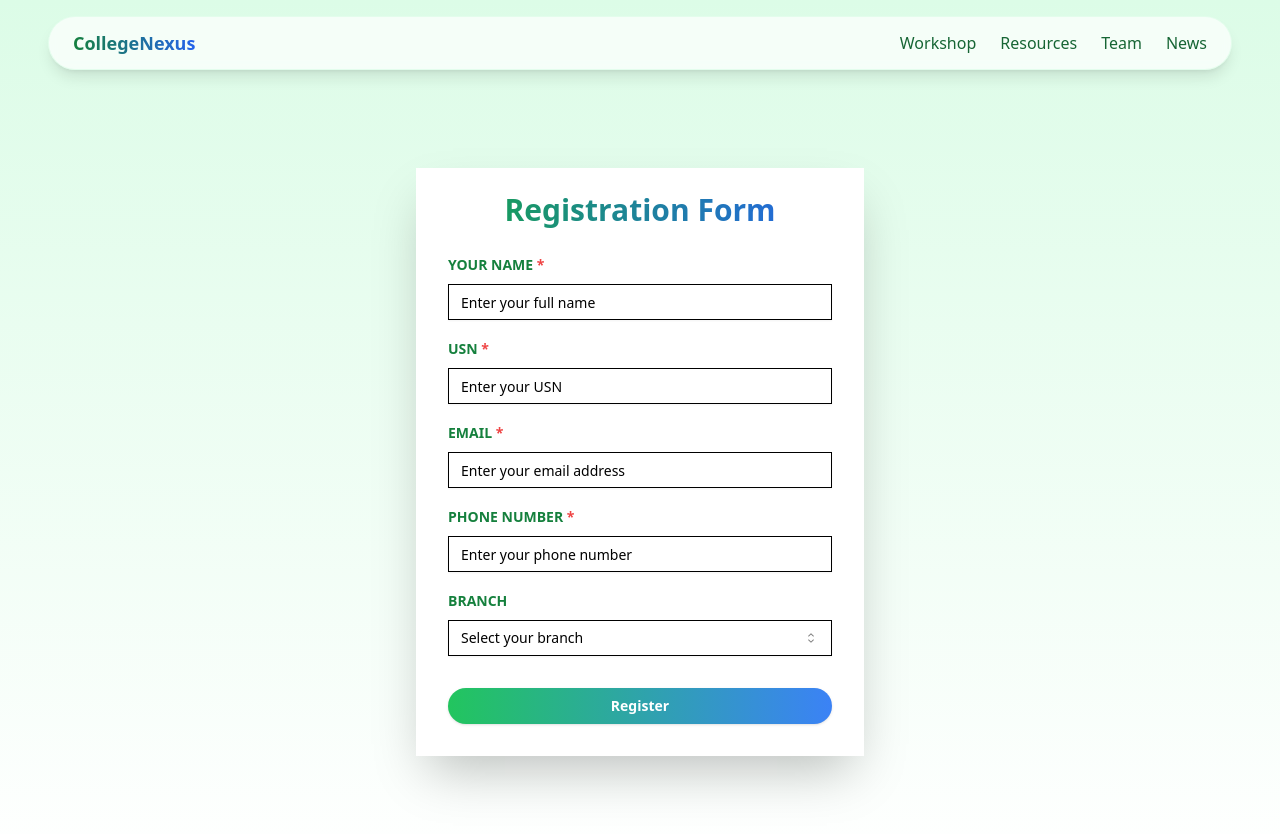
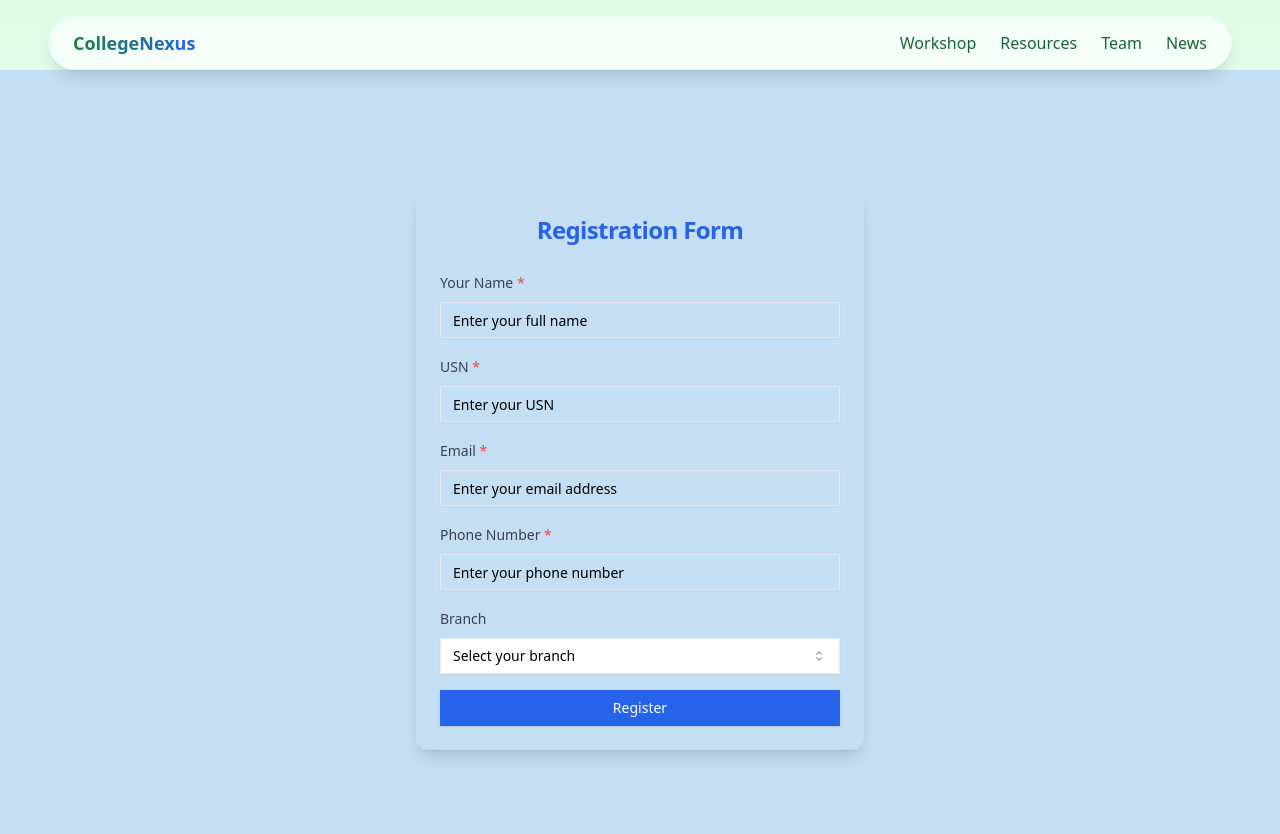
Before and after one commit to himanshuraimau/college-nexus, a Next.js app: page /workshop/register in a window 1280 px wide. Shown: the top 834 px of the page. Built offline with nearby package versions, Linux system fonts and the light colour scheme; a web font is replaced by a local one.

Commit message:
fix the form

```diff
--- a/src/components/SelectForm.tsx
+++ b/src/components/SelectForm.tsx
@@ -1,113 +1,162 @@
-"use client";
+"use client"
 
-import { useState } from 'react';
-import { Leaf, ChevronDown } from 'lucide-react';
+import { useState } from "react"
+import { Leaf } from "lucide-react"
+import { Button } from "@/components/ui/button"
+import { Input } from "@/components/ui/input"
+import { Label } from "@/components/ui/label"
+import {
+  Select,
+  SelectContent,
+  SelectItem,
+  SelectTrigger,
+  SelectValue,
+} from "@/components/ui/select"
+import { Card, CardContent, CardHeader, CardTitle } from "@/components/ui/card"
 
-interface FormData {
-    year: string;
-    branch: string;
-    semester: string;
+export default function Component() {
+  const [formData, setFormData] = useState({
+    name: "",
+    usn: "",
+    email: "",
+    phone: "",
+    branch: "",
+  })
+
+  const handleChange = (e: React.ChangeEvent<HTMLInputElement>) => {
+    const { name, value } = e.target
+    setFormData((prevData) => ({
+      ...prevData,
+      [name]: value,
+    }))
   }
 
-interface SelectFormProps {
-    onSubmit: (formData: FormData) => void;
+  const handleBranchChange = (value: string) => {
+    setFormData((prevData) => ({
+      ...prevData,
+      branch: value,
+    }))
   }
 
-const SelectForm: React.FC<SelectFormProps> = ({ onSubmit }) => {
-    const [year, setYear] = useState<string>('');
-    const [branch, setBranch] = useState<string>('');
-    const [semester, setSemester] = useState<string>('');
-
-    const getSemesters = () => {
-        switch (year) {
-            case '1': return [1, 2];
-            case '2': return [3, 4];
-            case '3': return [5, 6];
-            case '4': return [7, 8];
-            default: return [];
+  const handleSubmit = (e: React.FormEvent) => {
+    e.preventDefault()
+    console.log("Form submitted:", formData)
   }
-    };
-
-    const handleSubmit = async (e: React.FormEvent) => {
-        e.preventDefault();
-        onSubmit({ year, branch, semester });
-    };
-
-    const semesters = getSemesters();
 
   return (
     <div className="flex items-center justify-center w-full max-w-md mx-auto">
-            <form onSubmit={handleSubmit} className="flex flex-col p-8 shadow-xl w-full space-y-6 rounded-2xl bg-white/80 backdrop-blur-sm">
-                <h2 className="text-3xl font-bold mb-6 text-center text-green-700 flex items-center justify-center">
+      <Card className="w-full shadow-xl bg-white/80 backdrop-blur-sm">
+        <CardHeader>
+          <CardTitle className="text-3xl font-bold text-center text-green-700 flex items-center justify-center">
             <Leaf className="w-8 h-8 mr-2 text-green-600" />
-                    Select Your Resources
-                </h2>
+            Registration Form
+          </CardTitle>
+        </CardHeader>
+        <CardContent>
+          <form onSubmit={handleSubmit} className="space-y-6">
+            <div className="space-y-4">
+              <div>
+                <Label htmlFor="name" className="text-sm font-medium text-green-700">
+                  Your Name <span className="text-red-500">*</span>
+                </Label>
+                <Input
+                  type="text"
+                  id="name"
+                  name="name"
+                  value={formData.name}
+                  onChange={handleChange}
+                  required
+                  className="w-full p-4 border-green-300 rounded-xl bg-green-50 hover:bg-green-100 text-green-900 focus:ring-2 focus:ring-green-500 transition-all duration-200"
+                  placeholder="Enter your full name"
+                />
+              </div>
 
-                {['year', 'branch', 'semester'].map((field) => (
-                    <div key={field} className="relative">
-                        <select
-                            className="appearance-none w-full p-4 border border-green-300 rounded-xl focus:outline-none focus:ring-2 focus:ring-green-500 bg-green-50 transition-all duration-200 hover:bg-green-100 text-green-900"
-                            value={field === 'year' ? year : field === 'branch' ? branch : semester}
-                            onChange={(e) => {
-                                if (field === 'year') setYear(e.target.value);
-                                else if (field === 'branch') setBranch(e.target.value);
-                                else setSemester(e.target.value);
-                            }}
+              <div>
+                <Label htmlFor="usn" className="text-sm font-medium text-green-700">
+                  USN <span className="text-red-500">*</span>
+                </Label>
+                <Input
+                  type="text"
+                  id="usn"
+                  name="usn"
+                  value={formData.usn}
+                  onChange={handleChange}
                   required
-                        >
-                            <option value="">Select {field.charAt(0).toUpperCase() + field.slice(1)}</option>
-                            {field === 'year' && ['1st Year', '2nd Year', '3rd Year', '4th Year'].map((yr, index) => (
-                                <option key={index} value={index + 1}>{yr}</option>
-                            ))}
-                            {field === 'branch' && ['CSE', 'ECE && ETE && EEE', 'CIVIL', 'MECH', 'CHEM'].map((br) => (
-                                <option key={br} value={br}>{br}</option>
-                            ))}
-                            {field === 'semester' && semesters.map((sem) => (
-                                <option key={sem} value={sem}>{sem}</option>
-                            ))}
-                        </select>
-                        <div className="pointer-events-none absolute inset-y-0 right-0 flex items-center px-2 text-green-700">
-                            <ChevronDown className="h-4 w-4" />
+                  className="w-full p-4 border-green-300 rounded-xl bg-green-50 hover:bg-green-100 text-green-900 focus:ring-2 focus:ring-green-500 transition-all duration-200"
+                  placeholder="Enter your USN"
+                />
+              </div>
+
+              <div>
+                <Label htmlFor="email" className="text-sm font-medium text-green-700">
+                  Email <span className="text-red-500">*</span>
+                </Label>
+                <Input
+                  type="email"
+                  id="email"
+                  name="email"
+                  value={formData.email}
+                  onChange={handleChange}
+                  required
+                  className="w-full p-4 border-green-300 rounded-xl bg-green-50 hover:bg-green-100 text-green-900 focus:ring-2 focus:ring-green-500 transition-all duration-200"
+                  placeholder="Enter your email address"
+                />
+              </div>
+
+              <div>
+                <Label htmlFor="phone" className="text-sm font-medium text-green-700">
+                  Phone Number <span className="text-red-500">*</span>
+                </Label>
+                <Input
+                  type="tel"
+                  id="phone"
+                  name="phone"
+                  value={formData.phone}
+                  onChange={handleChange}
+                  required
+                  className="w-full p-4 border-green-300 rounded-xl bg-green-50 hover:bg-green-100 text-green-900 focus:ring-2 focus:ring-green-500 transition-all duration-200"
+                  placeholder="Enter your phone number"
+                />
+              </div>
+
+              <div>
+                <Label htmlFor="branch" className="text-sm font-medium text-green-700">
+                  Branch
+                </Label>
+                <Select onValueChange={handleBranchChange} value={formData.branch}>
+                  <SelectTrigger id="branch" className="w-full p-4 border-green-300 rounded-xl bg-green-50 hover:bg-green-100 text-green-900">
+                    <SelectValue placeholder="Select your branch" />
+                  </SelectTrigger>
+                  <SelectContent>
+                    <SelectItem value="CSE">Computer Science Engineering</SelectItem>
+                    <SelectItem value="ECE">Electronics and Communication Engineering</SelectItem>
+                    <SelectItem value="ME">Mechanical Engineering</SelectItem>
+                    <SelectItem value="EEE">Electrical and Electronics Engineering</SelectItem>
+                    <SelectItem value="CE">Civil Engineering</SelectItem>
+                    <SelectItem value="AI_DS">Artificial Intelligence & Data Science</SelectItem>
+                    <SelectItem value="BT">Biotechnology</SelectItem>
+                    <SelectItem value="CHE">Chemical Engineering</SelectItem>
+                    <SelectItem value="CSE_AI_ML">CSE (Artificial Intelligence & Machine Learning)</SelectItem>
+                    <SelectItem value="EIE">Electronics and Instrumentation Engineering</SelectItem>
+                    <SelectItem value="ETE">Electronics & Telecommunication Engineering</SelectItem>
+                    <SelectItem value="IEM">Industrial Engineering and Management</SelectItem>
+                    <SelectItem value="ISE">Information Science and Engineering</SelectItem>
+                  </SelectContent>
+                </Select>
               </div>
             </div>
-                ))}
 
-                <div className='flex justify-center items-center'>
-                    <button
+            <div className="flex justify-center items-center">
+              <Button
                 type="submit"
                 className="px-8 py-3 text-lg font-semibold text-white bg-gradient-to-r from-green-500 to-blue-500 rounded-full shadow-lg hover:from-green-600 hover:to-blue-600 transition-all duration-300 transform hover:-translate-y-1 hover:shadow-xl focus:outline-none focus:ring-4 focus:ring-green-300"
               >
-                        Submit
-                    </button>
+                Register
+              </Button>
             </div>
           </form>
-            <style jsx>{`
-                select {
-                    -webkit-appearance: none;
-                    -moz-appearance: none;
-                    appearance: none;
+        </CardContent>
+      </Card>
+    </div>
+  )
 }
-                select::-ms-expand {
-                    display: none;
-                }
-                select option {
-                    background-color: white;
-                    color: #065f46;
-                    padding: 10px;
-                }
-                select option:hover,
-                select option:focus,
-                select option:active {
-                    background-color: #d1fae5;
-                }
-                @media screen and (-webkit-min-device-pixel-ratio:0) {
-                    select {
-                        padding-right: 30px;
-                    }
-                }
-            `}</style>
-        </div>
-    );
-};
-
-export default SelectForm;
--- a/src/components/registration.tsx
+++ b/src/components/registration.tsx
@@ -1,61 +1,60 @@
-"use client";
+"use client"
 
-import { useState } from "react";
-import { Button } from "@/components/ui/button";
-import { Input } from "@/components/ui/input";
-import { Label } from "@/components/ui/label";
+import { useState } from "react"
+import { Button } from "@/components/ui/button"
+import { Input } from "@/components/ui/input"
+import { Label } from "@/components/ui/label"
 import {
   Select,
   SelectContent,
   SelectItem,
   SelectTrigger,
   SelectValue,
-} from "@/components/ui/select";
+} from "@/components/ui/select"
+import { Card, CardContent, CardHeader, CardTitle } from "@/components/ui/card"
 
-export default function RegistrationForm() {
+export default function Component() {
   const [formData, setFormData] = useState({
     name: "",
     usn: "",
     email: "",
     phone: "",
     branch: "",
-  });
+  })
 
   const handleChange = (e: React.ChangeEvent<HTMLInputElement>) => {
-    const { name, value } = e.target;
+    const { name, value } = e.target
     setFormData((prevData) => ({
       ...prevData,
       [name]: value,
-    }));
-  };
+    }))
+  }
 
   const handleBranchChange = (value: string) => {
     setFormData((prevData) => ({
       ...prevData,
       branch: value,
-    }));
-  };
+    }))
+  }
 
   const handleSubmit = (e: React.FormEvent) => {
-    e.preventDefault();
-    console.log("Form submitted:", formData);
-  };
+    e.preventDefault()
+    console.log("Form submitted:", formData)
+  }
 
   return (
-    <div className="min-h-screen flex items-center justify-center">
-      <div className="w-full max-w-md">
-        <form
-          onSubmit={handleSubmit}
-          className="bg-white shadow-2xl rounded-lg px-8 pt-6 pb-8 mb-4 transition-all duration-300 hover:shadow-green-200"
-        >
-          <h2 className="text-3xl font-bold mb-6 text-center text-green-800 bg-clip-text text-transparent bg-gradient-to-r from-green-600 to-blue-600">
+    <div className="min-h-screen flex items-center justify-center bg-background p-4">
+      <Card className="w-full max-w-md border-0 shadow-lg">
+        <CardHeader className="space-y-1">
+          <CardTitle className="text-2xl text-center font-bold text-blue-600">
             Registration Form
-          </h2>
-
-          <div className="space-y-4">
+          </CardTitle>
+        </CardHeader>
+        <CardContent>
+          <form onSubmit={handleSubmit} className="space-y-4">
             <div className="space-y-2">
-              <Label htmlFor="name" className="text-green-700 font-semibold">
-                YOUR NAME <span className="text-red-500">*</span>
+              <Label htmlFor="name" className="text-sm font-medium text-gray-700">
+                Your Name <span className="text-red-500">*</span>
               </Label>
               <Input
                 type="text"
@@ -64,13 +63,13 @@ export default function RegistrationForm() {
                 value={formData.name}
                 onChange={handleChange}
                 required
-                className="w-full px-3 py-2 border rounded-md focus:outline-none focus:ring-2 focus:ring-green-500 transition-all duration-300"
+                className="w-full border-gray-200"
                 placeholder="Enter your full name"
               />
             </div>
 
             <div className="space-y-2">
-              <Label htmlFor="usn" className="text-green-700 font-semibold">
+              <Label htmlFor="usn" className="text-sm font-medium text-gray-700">
                 USN <span className="text-red-500">*</span>
               </Label>
               <Input
@@ -80,14 +79,14 @@ export default function RegistrationForm() {
                 value={formData.usn}
                 onChange={handleChange}
                 required
-                className="w-full px-3 py-2 border rounded-md focus:outline-none focus:ring-2 focus:ring-green-500 transition-all duration-300"
+                className="w-full border-gray-200"
                 placeholder="Enter your USN"
               />
             </div>
 
             <div className="space-y-2">
-              <Label htmlFor="email" className="text-green-700 font-semibold">
-                EMAIL <span className="text-red-500">*</span>
+              <Label htmlFor="email" className="text-sm font-medium text-gray-700">
+                Email <span className="text-red-500">*</span>
               </Label>
               <Input
                 type="email"
@@ -96,14 +95,14 @@ export default function RegistrationForm() {
                 value={formData.email}
                 onChange={handleChange}
                 required
-                className="w-full px-3 py-2 border rounded-md focus:outline-none focus:ring-2 focus:ring-green-500 transition-all duration-300"
+                className="w-full border-gray-200"
                 placeholder="Enter your email address"
               />
             </div>
 
             <div className="space-y-2">
-              <Label htmlFor="phone" className="text-green-700 font-semibold">
-                PHONE NUMBER <span className="text-red-500">*</span>
+              <Label htmlFor="phone" className="text-sm font-medium text-gray-700">
+                Phone Number <span className="text-red-500">*</span>
               </Label>
               <Input
                 type="tel"
@@ -112,69 +111,46 @@ export default function RegistrationForm() {
                 value={formData.phone}
                 onChange={handleChange}
                 required
-                className="w-full px-3 py-2 border rounded-md focus:outline-none focus:ring-2 focus:ring-green-500 transition-all duration-300"
+                className="w-full border-gray-200"
                 placeholder="Enter your phone number"
               />
             </div>
 
             <div className="space-y-2">
-              <Label htmlFor="branch" className="text-green-700 font-semibold">
-                BRANCH
+              <Label htmlFor="branch" className="text-sm font-medium text-gray-700">
+                Branch
               </Label>
-              <Select
-                onValueChange={handleBranchChange}
-                value={formData.branch}
-              >
-                <SelectTrigger className="w-full">
+              <Select onValueChange={handleBranchChange} value={formData.branch}>
+                <SelectTrigger id="branch" className="w-full bg-white border-gray-200">
                   <SelectValue placeholder="Select your branch" />
                 </SelectTrigger>
-                <SelectContent>
-                  <SelectItem value="CSE">
-                    Computer Science Engineering
-                  </SelectItem>
-                  <SelectItem value="ECE">
-                    Electronics and Communication Engineering
-                  </SelectItem>
+                <SelectContent className="bg-white">
+                  <SelectItem value="CSE">Computer Science Engineering</SelectItem>
+                  <SelectItem value="ECE">Electronics and Communication Engineering</SelectItem>
                   <SelectItem value="ME">Mechanical Engineering</SelectItem>
-                  <SelectItem value="EEE">
-                    Electrical and Electronics Engineering
-                  </SelectItem>
+                  <SelectItem value="EEE">Electrical and Electronics Engineering</SelectItem>
                   <SelectItem value="CE">Civil Engineering</SelectItem>
-                  <SelectItem value="AI_DS">
-                    Artificial Intelligence & Data Science
-                  </SelectItem>
+                  <SelectItem value="AI_DS">Artificial Intelligence & Data Science</SelectItem>
                   <SelectItem value="BT">Biotechnology</SelectItem>
                   <SelectItem value="CHE">Chemical Engineering</SelectItem>
-                  <SelectItem value="CSE_AI_ML">
-                    CSE (Artificial Intelligence & Machine Learning)
-                  </SelectItem>
-                  <SelectItem value="EIE">
-                    Electronics and Instrumentation Engineering
-                  </SelectItem>
-                  <SelectItem value="ETE">
-                    Electronics & Telecommunication Engineering
-                  </SelectItem>
-                  <SelectItem value="IEM">
-                    Industrial Engineering and Management
-                  </SelectItem>
-                  <SelectItem value="ISE">
-                    Information Science and Engineering
-                  </SelectItem>
+                  <SelectItem value="CSE_AI_ML">CSE (Artificial Intelligence & Machine Learning)</SelectItem>
+                  <SelectItem value="EIE">Electronics and Instrumentation Engineering</SelectItem>
+                  <SelectItem value="ETE">Electronics & Telecommunication Engineering</SelectItem>
+                  <SelectItem value="IEM">Industrial Engineering and Management</SelectItem>
+                  <SelectItem value="ISE">Information Science and Engineering</SelectItem>
                 </SelectContent>
               </Select>
             </div>
-          </div>
 
-          <div className="mt-8 flex items-center justify-center">
             <Button
               type="submit"
-              className="w-full bg-gradient-to-r from-green-500 to-blue-500 text-white font-bold py-3 px-6 rounded-full focus:outline-none focus:ring-2 focus:ring-offset-2 focus:ring-green-500 hover:from-green-600 hover:to-blue-600 transition-all duration-300 transform hover:scale-105"
+              className="w-full bg-blue-600 hover:bg-blue-700 text-white"
             >
               Register
             </Button>
-          </div>
-        </form>
-      </div>
+          </form>
+        </CardContent>
+      </Card>
     </div>
-  );
+  )
 }
```
Lines whose indentation alone changed are shown as unchanged.
